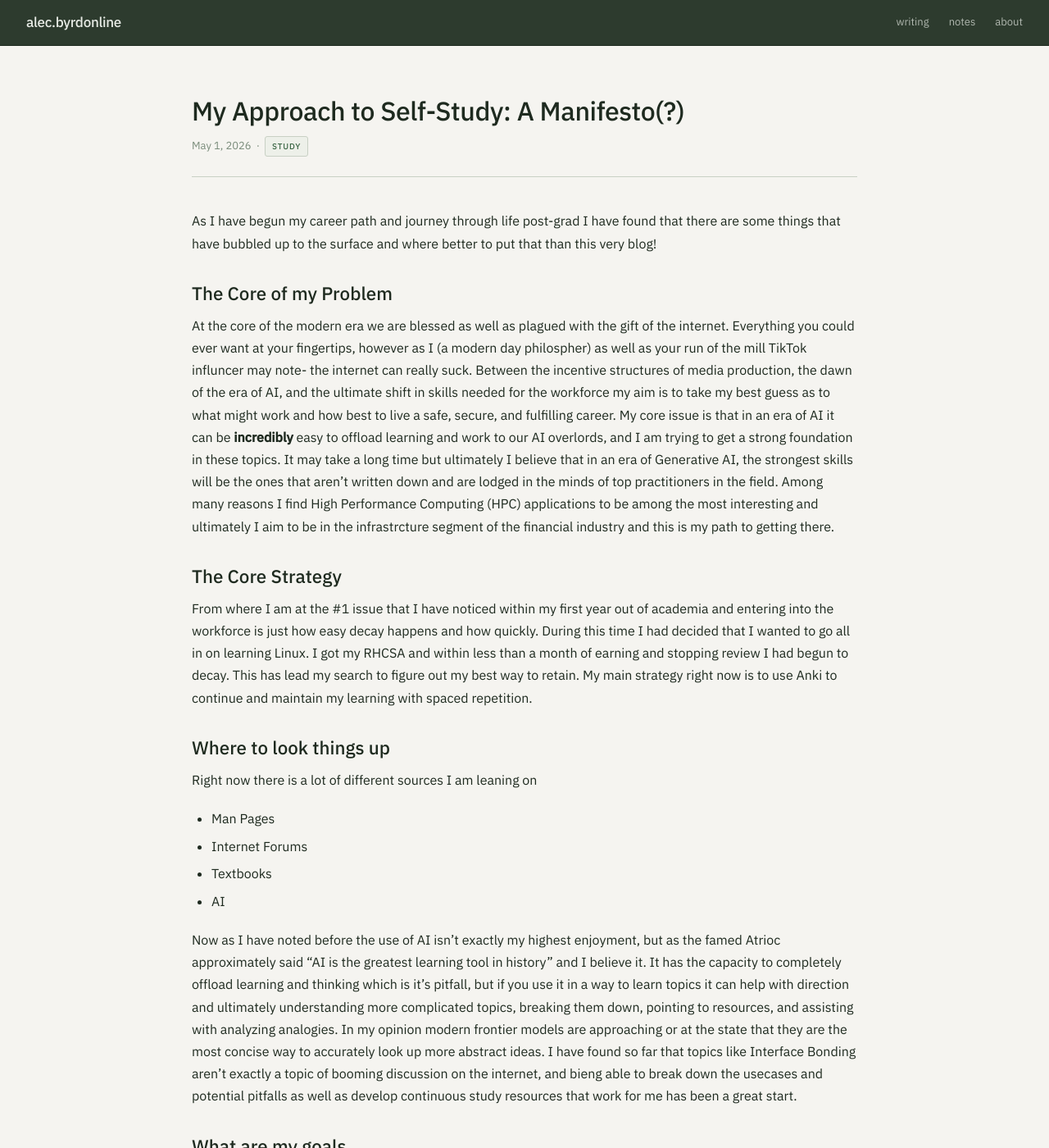
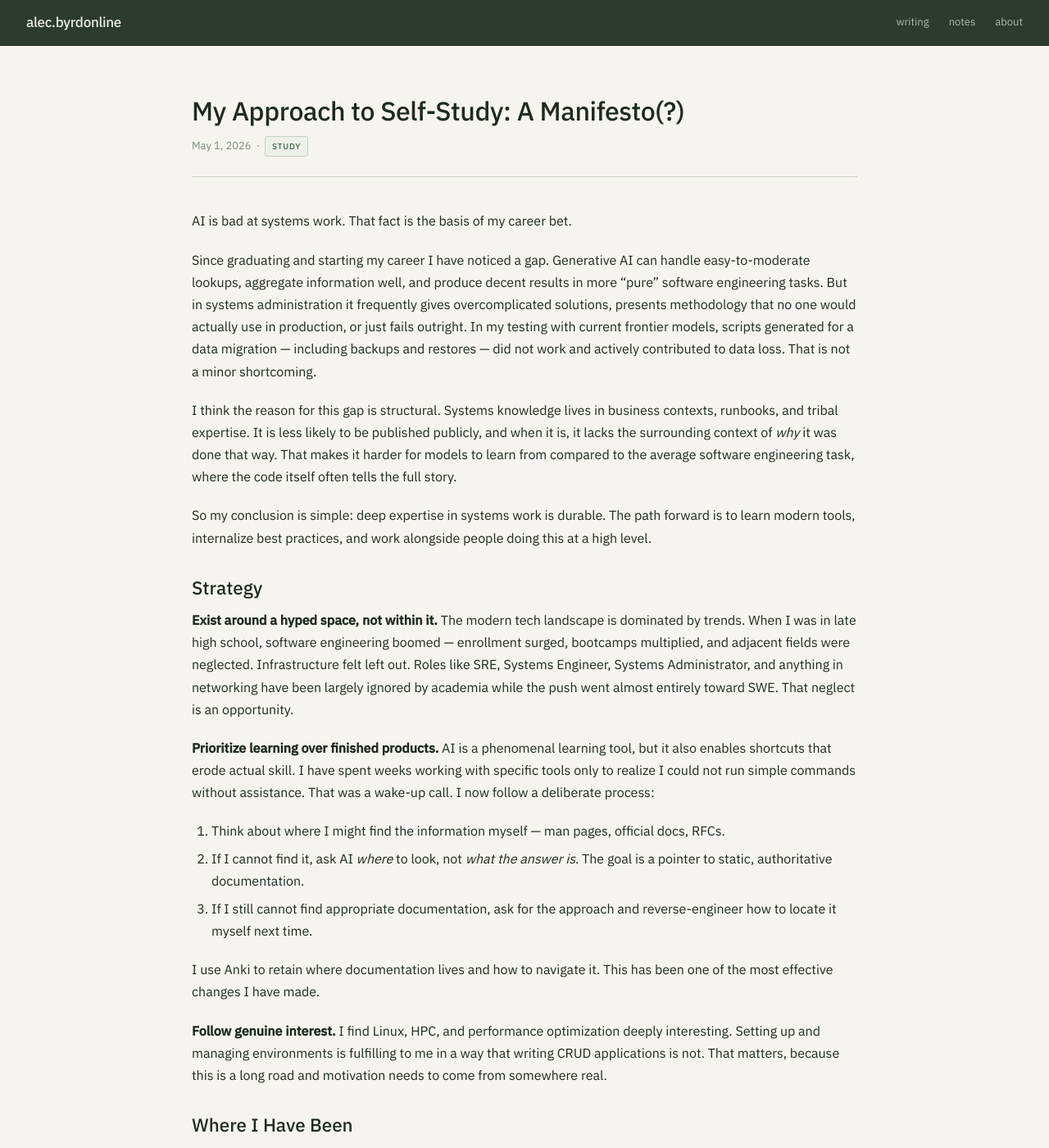
Before and after one commit to apb718/blog-byrdonline, a Jekyll site: the page built from _posts/2026-05-01-my-approach.md, in a window 1280 px wide and 1400 px high. Shown: the whole window at 82% size. Built offline with Jekyll 4.4.1, drawn with Linux system fonts in a browser that asks for light colours; some of the changed text lies outside the part shown.

Commit message:
Add reworked 2nd approach for self study

```diff
--- a/_posts/2026-05-01-my-approach.md
+++ b/_posts/2026-05-01-my-approach.md
@@ -5,40 +5,44 @@ published: true
 date: 2026-05-01
 categories: [Linux]
 tags: [study]
-description: A quick parse through my methodology, goals, desires, and aspirations in self-study and career path circa the time of making this post.
+description: My methodology, goals, and aspirations in self-study and career development, circa the time of writing.
 ---
 
-As I have begun my career path and journey through life post-grad I have found that there are some things that have bubbled up to the surface and where better to put that than this very blog!
+AI is bad at systems work. That fact is the basis of my career bet.
 
-## The Core of my Problem
+Since graduating and starting my career I have noticed a gap. Generative AI can handle easy-to-moderate lookups, aggregate information well, and produce decent results in more "pure" software engineering tasks. But in systems administration it frequently gives overcomplicated solutions, presents methodology that no one would actually use in production, or just fails outright. In my testing with current frontier models, scripts generated for a data migration — including backups and restores — did not work and actively contributed to data loss. That is not a minor shortcoming.
 
-At the core of the modern era we are blessed as well as plagued with the gift of the internet.  Everything you could ever want at your fingertips, however as I (a modern day philospher) as well as your run of the mill TikTok influncer may note- the internet can really suck.  Between the incentive structures of media production, the dawn of the era of AI, and the ultimate shift in skills needed for the workforce my aim is to take my best guess as to what might work and how best to live a safe, secure, and fulfilling career.  My core issue is that in an era of AI it can be **incredibly** easy to offload learning and work to our AI overlords, and I am trying to get a strong foundation in these topics.  It may take a long time but ultimately I believe that in an era of Generative AI, the strongest skills will be the ones that aren't written down and are lodged in the minds of top practitioners in the field.  Among many reasons I find High Performance Computing (HPC) applications to be among the most interesting and ultimately I aim to be in the infrastrcture segment of the financial industry and this is my path to getting there.
+I think the reason for this gap is structural. Systems knowledge lives in business contexts, runbooks, and tribal expertise. It is less likely to be published publicly, and when it is, it lacks the surrounding context of _why_ it was done that way. That makes it harder for models to learn from compared to the average software engineering task, where the code itself often tells the full story.
 
-## The Core Strategy
+So my conclusion is simple: deep expertise in systems work is durable. The path forward is to learn modern tools, internalize best practices, and work alongside people doing this at a high level.
 
-From where I am at the #1 issue that I have noticed within my first year out of academia and entering into the workforce is just how easy decay happens and how quickly. During this time I had decided that I wanted to go all in on learning Linux. I got my RHCSA and within less than a month of earning and stopping review I had begun to decay.  This has lead my search to figure out my best way to retain. My main strategy right now is to use Anki to continue and maintain my learning with spaced repetition.
+## Strategy
 
-## Where to look things up
+**Exist around a hyped space, not within it.** The modern tech landscape is dominated by trends. When I was in late high school, software engineering boomed — enrollment surged, bootcamps multiplied, and adjacent fields were neglected. Infrastructure felt left out. Roles like SRE, Systems Engineer, Systems Administrator, and anything in networking have been largely ignored by academia while the push went almost entirely toward SWE. That neglect is an opportunity.
 
-Right now there is a lot of different sources I am leaning on
+**Prioritize learning over finished products.** AI is a phenomenal learning tool, but it also enables shortcuts that erode actual skill. I have spent weeks working with specific tools only to realize I could not run simple commands without assistance. That was a wake-up call. I now follow a deliberate process:
 
-- Man Pages
-- Internet Forums
-- Textbooks
-- AI
+1. Think about where I might find the information myself — man pages, official docs, RFCs.
+2. If I cannot find it, ask AI _where_ to look, not _what the answer is_. The goal is a pointer to static, authoritative documentation.
+3. If I still cannot find appropriate documentation, ask for the approach and reverse-engineer how to locate it myself next time.
 
-Now as I have noted before the use of AI isn't exactly my highest enjoyment, but as the famed Atrioc approximately said "AI is the greatest learning tool in history" and I believe it.  It has the capacity to completely offload learning and thinking which is it's pitfall, but if you use it in a way to learn topics it can help with direction and ultimately understanding more complicated topics, breaking them down, pointing to resources, and assisting with analyzing analogies. In my opinion modern frontier models are approaching or at the state that they are the most concise way to accurately look up more abstract ideas.  I have found so far that topics like Interface Bonding aren't exactly a topic of booming discussion on the internet, and bieng able to break down the usecases and potential pitfalls as well as develop continuous study resources that work for me has been a great start.
+I use Anki to retain where documentation lives and how to navigate it. This has been one of the most effective changes I have made.
 
-## What are my goals
+**Follow genuine interest.** I find Linux, HPC, and performance optimization deeply interesting. Setting up and managing environments is fulfilling to me in a way that writing CRUD applications is not. That matters, because this is a long road and motivation needs to come from somewhere real.
 
-Well to be honest there are a few paths that fall together
+## Where I Have Been
 
-- Become a HPC Specialized Linux Systems Engineer
+- Earned my CompTIA A+ Certification
+- Worked as a technician on high-frequency trading servers at colocation facilities
+- Currently working as a datacenter technician on market infrastructure
+- Earned my RHCSA (Red Hat Certified Systems Administrator) with a perfect score
 
-This is a very difficult path as one thing I have noticed real quick is that the information online is a cliff. This quickly dips into what I consider to be something of a subgoal, but a goal in and of itself.
+Each of these built on the last. The A+ got me in the door. HFT hardware work taught me what latency-sensitive environments demand. The datacenter role gave me broader infrastructure exposure. The RHCSA formalized Linux fundamentals I had been building through all of it.
 
-- Get a job in HPC spaces as a Linux Systems Engineer
-This from where I am at looks like it will most likely take the form of one of the following
-- Big Tech/Hyperscaler Environment (Think Anthropic, OpenAI, MAG7)
-- HFT / Trading Environments (Think Jane Street, Jump, HRT, and many more firms)
-- HPC Research Settings (Think University Research Clusters)
+## Where I Am Going
+
+Near term, I am finishing my RHCE (Red Hat Certified Engineer), which focuses on Ansible automation. Alongside that I am working through Brendan Gregg's _Systems Performance_ to build a foundation in observability and performance analysis.
+
+After that, I am considering the CCNA for networking depth, and pursuing the RHCA (Red Hat Certified Architect) with specialties in performance tuning and troubleshooting.
+
+The long-term goal is to work in a high-ownership, high-performance systems environment doing deep, knowledge-intensive tuning work — the kind of role where expertise compounds and shortcuts do not survive.
```
Also changed, not shown: Gemfile.lock (added), 7 other files.
